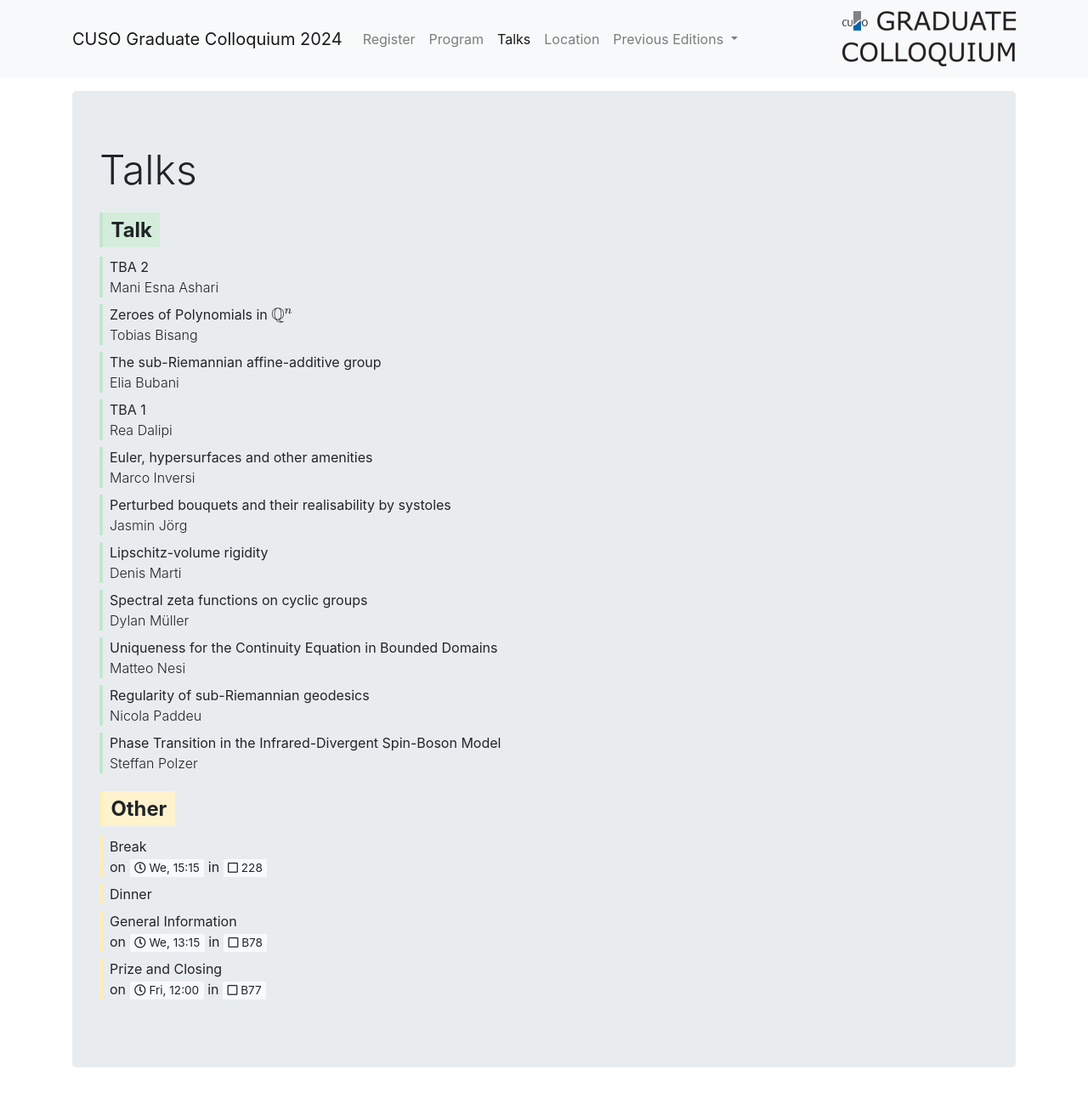
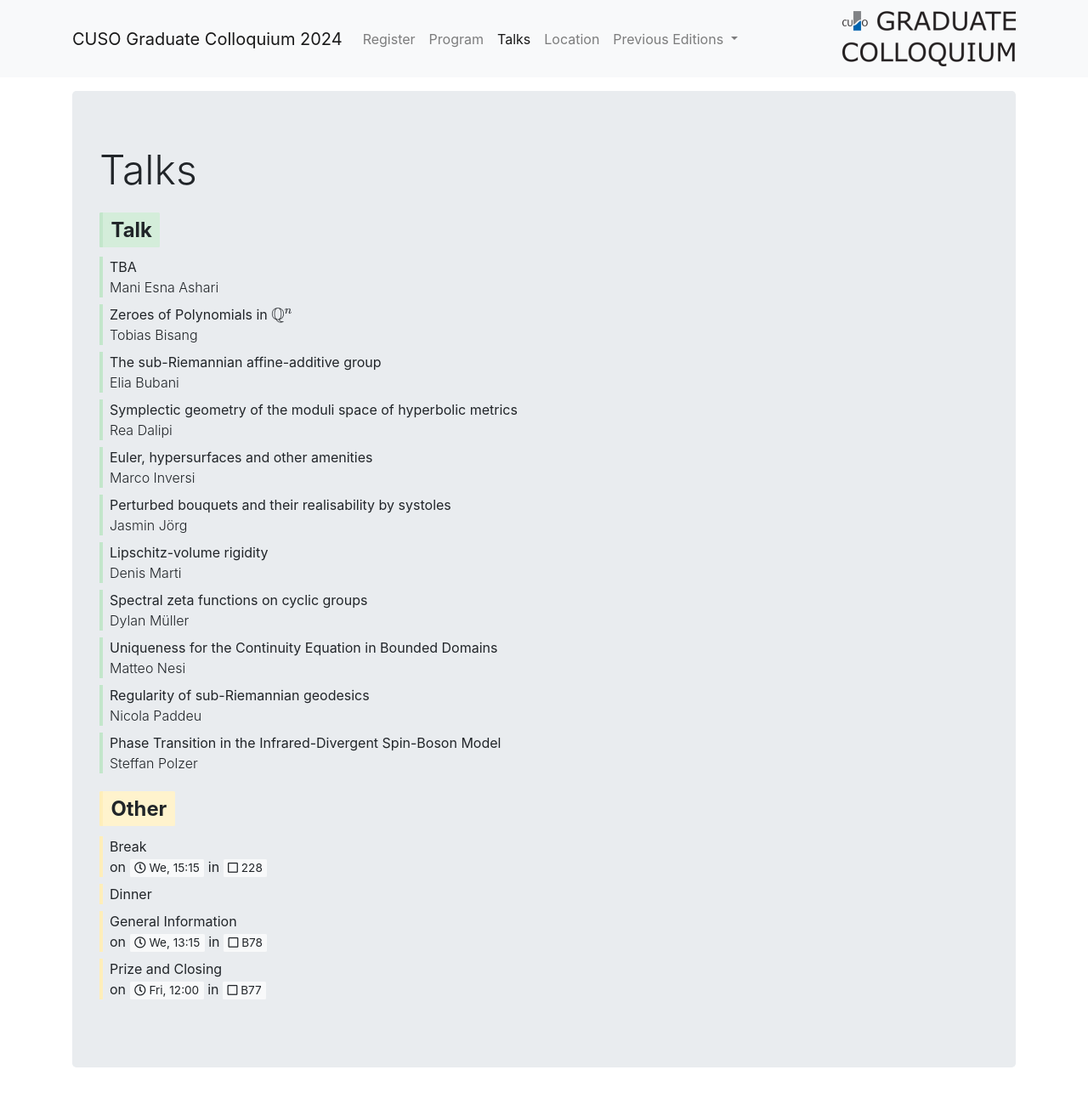
Before and after one commit to cuso-graduate-colloquium-2024/cuso-graduate-colloquium-2024.github.io, a Jekyll site: the page built from talks/index.md, in a window 1280 px wide. Shown: the whole page at 85% size. Built offline with Jekyll 4.4.1, drawn with Linux system fonts in a browser that asks for light colours.

Commit message:
chore: added talk from dalipi

```diff
--- a/_data/program.yml
+++ b/_data/program.yml
@@ -57,7 +57,7 @@ days:
 
   - name: 119
     talks:
-      - name: TBA 1
+      - name: Symplectic geometry of the moduli space of hyperbolic metrics
         time_start: '14:15'
         time_end: '15:00'
       - name: Lipschitz-volume rigidity
@@ -66,7 +66,7 @@ days:
 
   - name: B1
     talks:
-      - name: TBA 2
+      - name: TBA
         time_start: '16:30'
         time_end: '17:15'
 
--- a/_talks/ashari.md
+++ b/_talks/ashari.md
@@ -1,5 +1,5 @@
 ---
-name: TBA 2
+name: TBA
 speakers:
   - Mani Esna Ashari
 hide: false
--- a/_talks/dalipi.md
+++ b/_talks/dalipi.md
@@ -1,8 +1,10 @@
 ---
-name: TBA 1
+name: Symplectic geometry of the moduli space of hyperbolic metrics
 speakers:
   - Rea Dalipi
 categories:
   - Talk
 hide: false
 ---
+
+Recent works indicate that the moduli spaces of hyperbolic metrics on surfaces with boundary possess natural symplectic structures. We will specialize in the disk with punctures case, where I will explain how this relates with moduli spaces of flat connections, and give a recipe for computing the symplectic form.
```
